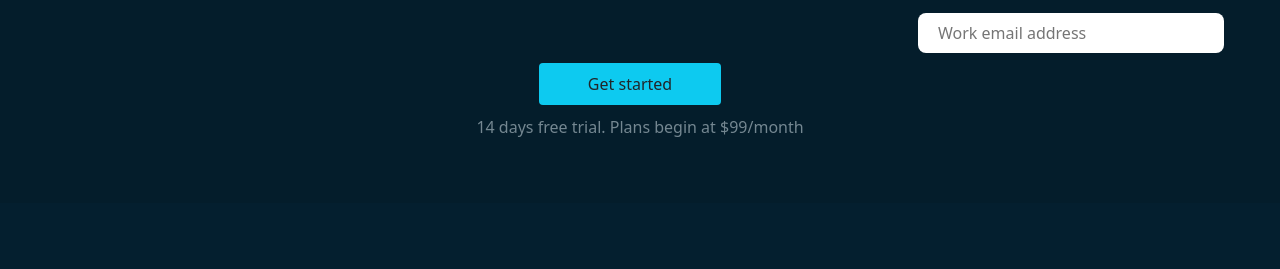
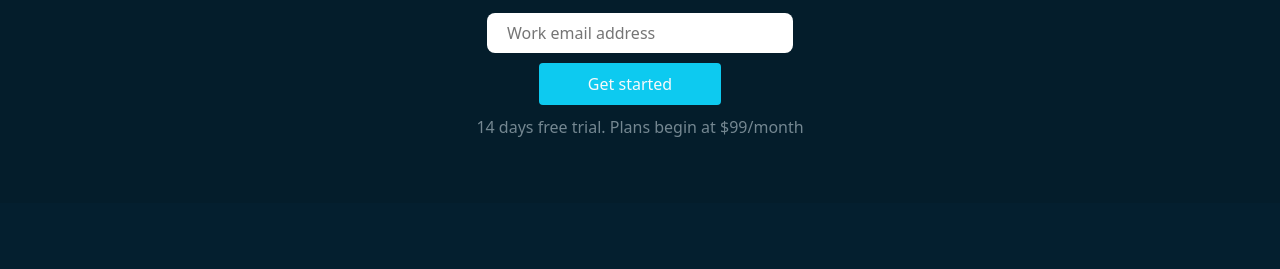
Before and after one commit to Praveen-mp/bootweb, a plain HTML site: page index.html in a window 1280 px wide. Shown: the part 256-525 px from the top of the page. Drawn offline with nearby package versions, Linux system fonts and the light colour scheme.

Commit message:
first commit

```diff
--- a/index.html
+++ b/index.html
@@ -56,9 +56,9 @@
         <p class="para pb-4">The industry’s #1 code assessment platform for screening, interviews, and take-home projects.
          <br> All plans include unolmited candidates, assessments, and user accounts.</p>
 
-        <input class="search-bar me-2 d-block mx-auto" type="search" placeholder="Work email address">
+        <input class="search-bar d-block mx-auto" type="search" placeholder="Work email address">
 
-      <button class="btn bg-info text-olght px-5 pt-2 pb-2">Get started</button><br>
+      <button class="btn bg-info text-light px-5 pt-2 pb-2">Get started</button><br>
       <p class="lead">14 days free trial. Plans begin at $99/month</p>
       </section>
 
```
